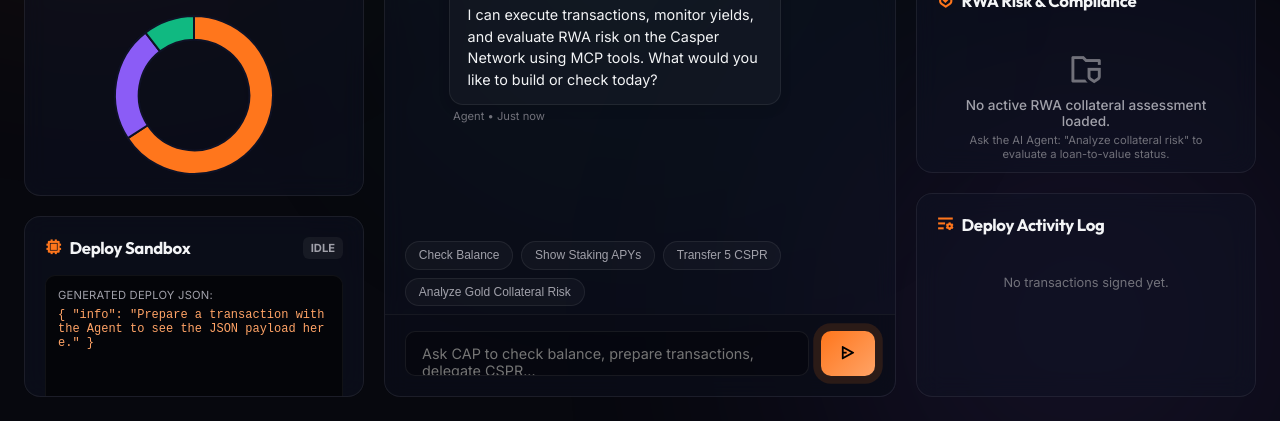
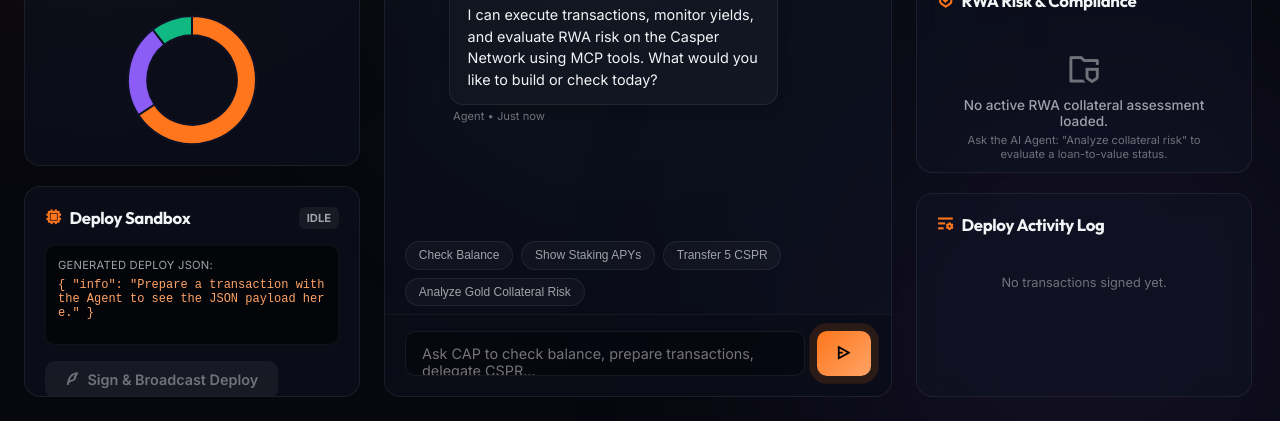
Before and after one commit to DavidPraise0x/casper-agentic-portfolio-copilot, a website: page public/index.html in a window 1280 px wide. Shown: the part 379-800 px from the top of the page. Drawn offline with nearby package versions, Linux system fonts and the light colour scheme; no server answers.

Commit message:
style: enable scrolling on columns and reduce widget heights to prevent viewport overflow

```diff
--- a/public/index.css
+++ b/public/index.css
@@ -227,6 +227,8 @@ h1, h2, h3, h4, h5, h6 {
   flex-direction: column;
   gap: 1.25rem;
   min-height: 0;
+  overflow-y: auto;
+  padding-right: 4px;
 }
 
 /* Glassmorphism Card Style */
@@ -419,7 +421,7 @@ h1, h2, h3, h4, h5, h6 {
   display: flex;
   justify-content: center;
   align-items: center;
-  height: 160px;
+  height: 130px;
   margin-top: 0.5rem;
 }
 
@@ -469,7 +471,7 @@ h1, h2, h3, h4, h5, h6 {
   padding: 0.75rem;
   display: flex;
   flex-direction: column;
-  min-height: 140px;
+  min-height: 100px;
   overflow: hidden;
   margin-bottom: 1rem;
 }
```
